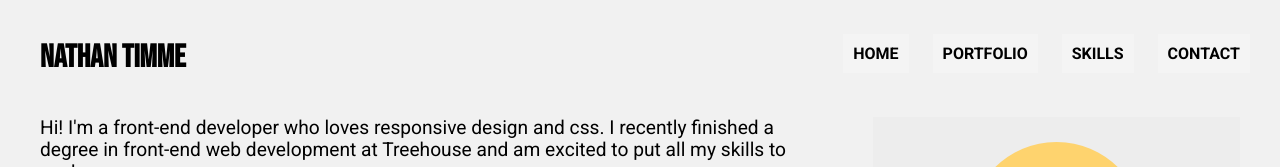
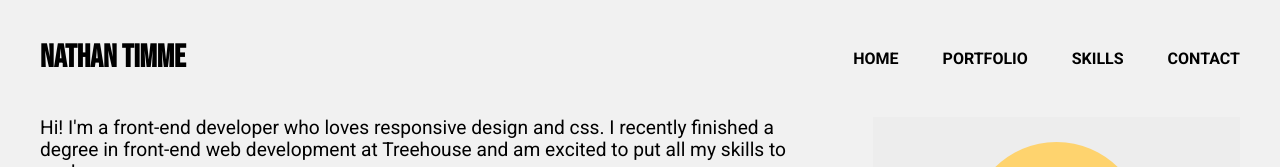
Before and after one commit to timmenater/Unit-2-Project, a plain HTML site: page index.html in a window 1280 px wide. Shown: the top 167 px of the page. Drawn offline with Linux system fonts and the light colour scheme.

Commit message:
committing final edits

```diff
--- a/css/styles.css
+++ b/css/styles.css
@@ -17,6 +17,11 @@
      background-color: white;
      margin: 10px;
      padding: 10px;
+ }
+
+ ul {
+     margin: 0;
+     padding: 0;
  }
 
  a:link {
@@ -112,7 +117,7 @@ footer.footer {
 @media screen and (min-width: 768px) {
     nav li {
         display: inline;
-        background-color: rgb(244, 244, 244);
+        background-color: rgb(241, 241, 241);
     }
     .intro-container {
         display: flex;
@@ -182,7 +187,7 @@ footer.footer {
         justify-content: space-between;
     }
     nav {
-        padding: 45px 20px 0 0;
+        padding: 50px 20px 0 0;
     }
     #profile-pic {
         margin-top: 0;
--- a/index.html
+++ b/index.html
@@ -18,10 +18,12 @@
         <div class="nav">
             <h1>Nathan Timme</h1>
             <nav>
-                <li><a href="#home">Home</a></li>
-                <li><a href="#portfolio">Portfolio</a></li>
-                <li><a href="#skills">Skills</a></li>
-                <li><a href="#contact">Contact</a></li>
+                <ul>
+                    <li><a href="#home">Home</a></li>
+                    <li><a href="#portfolio">Portfolio</a></li>
+                    <li><a href="#skills">Skills</a></li>
+                    <li><a href="#contact">Contact</a></li>
+                </ul>
             </nav>
         </div>
         <div class="intro-container">
```
